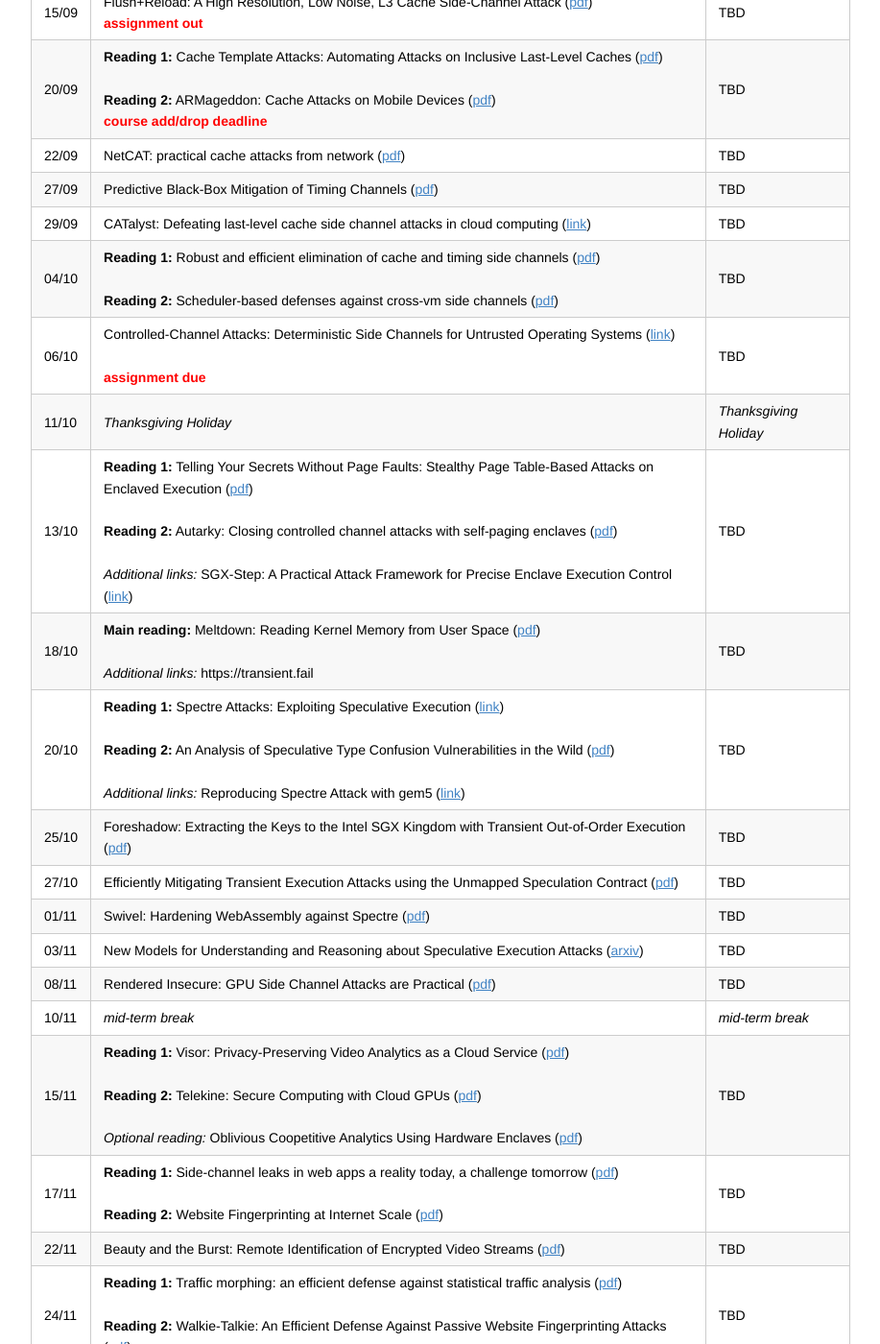
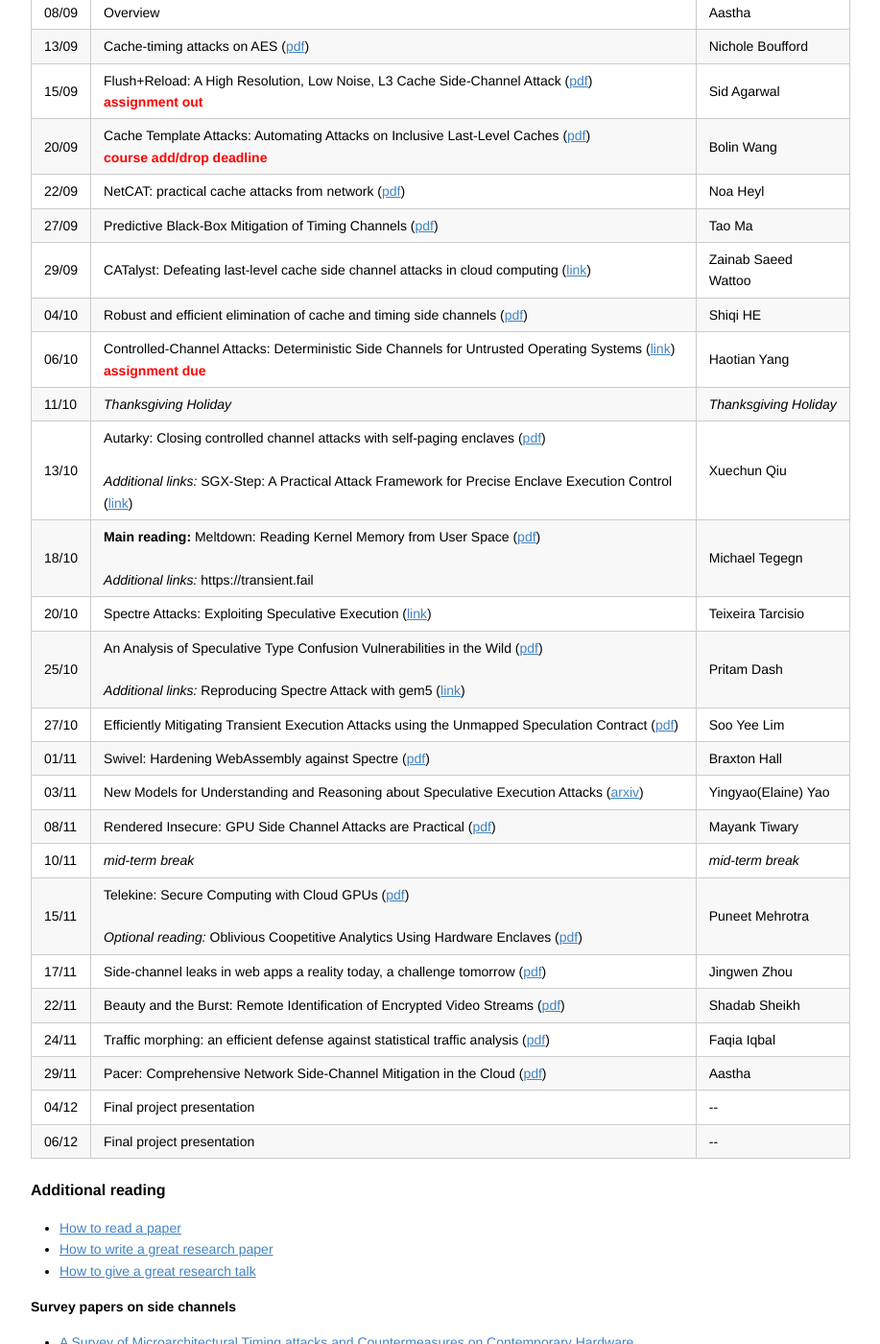
Before and after one commit to aasthakm/aasthakm.github.io, a Jekyll site: the page courses/cpsc538m.html, which Jekyll copies as it is, in a window 1280 px wide and 1400 px high, scrolled down 4304 px. Shown: the whole window at 96% size, without its empty margins (181-1098 px from the left). Built offline with Jekyll 4.4.1, drawn with Linux system fonts in a browser that asks for light colours; some of the changed text lies outside the part shown.

Commit message:
reading assignment

```diff
--- a/courses/cpsc538m.html
+++ b/courses/cpsc538m.html
@@ -613,42 +616,42 @@ Students can participate in discussions in class (in person or via the online ch
 <tr>
 <td>13/09</td>
 <td>Cache-timing attacks on AES (<a href="https://cr.yp.to/antiforgery/cachetiming-20050414.pdf">pdf</a>)</td>
-<td>TBD</td>
+<td>Nichole Boufford</td>
 </tr>
 <tr>
 <td>15/09</td>
 <td>Flush+Reload: A High Resolution, Low Noise, L3 Cache Side-Channel Attack (<a href="https://www.usenix.org/system/files/conference/usenixsecurity14/sec14-paper-yarom.pdf">pdf</a>)<br><span style="color:red"><strong>assignment out</strong></span></td>
-<td>TBD</td>
+<td>Sid Agarwal</td>
 </tr>
 <tr>
 <td>20/09</td>
-<td><strong>Reading 1:</strong> Cache Template Attacks: Automating Attacks on Inclusive Last-Level Caches (<a href="https://www.usenix.org/system/files/conference/usenixsecurity15/sec15-paper-gruss.pdf">pdf</a>)<br><br><strong>Reading 2:</strong> ARMageddon: Cache Attacks on Mobile Devices (<a href="https://www.usenix.org/system/files/conference/usenixsecurity16/sec16_paper_lipp.pdf">pdf</a>)<br><span style="color:red"><strong>course add/drop deadline</strong></span></td>
-<td>TBD</td>
+<td>Cache Template Attacks: Automating Attacks on Inclusive Last-Level Caches (<a href="https://www.usenix.org/system/files/conference/usenixsecurity15/sec15-paper-gruss.pdf">pdf</a>)<!--<br><br>**Reading 2:** ARMageddon: Cache Attacks on Mobile Devices ([pdf](https://www.usenix.org/system/files/conference/usenixsecurity16/sec16_paper_lipp.pdf))--><br><span style="color:red"><strong>course add/drop deadline</strong></span></td>
+<td>Bolin Wang</td>
 </tr>
 <tr>
 <td>22/09</td>
 <td>NetCAT: practical cache attacks from network (<a href="https://download.vusec.net/papers/netcat_sp20.pdf">pdf</a>)</td>
-<td>TBD</td>
+<td>Noa Heyl</td>
 </tr>
 <tr>
 <td>27/09</td>
 <td>Predictive Black-Box Mitigation of Timing Channels (<a href="https://www.cs.cornell.edu/andru/papers/ccs10.pdf">pdf</a>)</td>
-<td>TBD</td>
+<td>Tao Ma</td>
 </tr>
 <tr>
 <td>29/09</td>
 <td>CATalyst: Defeating last-level cache side channel attacks in cloud computing (<a href="https://ieeexplore.ieee.org/document/7446082">link</a>)</td>
-<td>TBD</td>
+<td>Zainab Saeed Wattoo</td>
 </tr>
 <tr>
 <td>04/10</td>
-<td><strong>Reading 1:</strong> Robust and efficient elimination of cache and timing side channels (<a href="https://arxiv.org/pdf/1506.00189.pdf">pdf</a>)<br><br><strong>Reading 2:</strong> Scheduler-based defenses against cross-vm side channels (<a href="https://www.usenix.org/system/files/conference/usenixsecurity14/sec14-paper-varadarajan.pdf">pdf</a>)</td>
-<td>TBD</td>
+<td>Robust and efficient elimination of cache and timing side channels (<a href="https://arxiv.org/pdf/1506.00189.pdf">pdf</a>)<!--<br><br>**Reading 2:** Scheduler-based defenses against cross-vm side channels ([pdf](https://www.usenix.org/system/files/conference/usenixsecurity14/sec14-paper-varadarajan.pdf))--></td>
+<td>Shiqi HE</td>
 </tr>
 <tr>
 <td>06/10</td>
-<td>Controlled-Channel Attacks: Deterministic Side Channels for Untrusted Operating Systems (<a href="https://ieeexplore.ieee.org/stamp/stamp.jsp?tp=&amp;arnumber=7163052">link</a>)<br><br><span style="color:red"><strong>assignment due</strong></span></td>
-<td>TBD</td>
+<td>Controlled-Channel Attacks: Deterministic Side Channels for Untrusted Operating Systems (<a href="https://ieeexplore.ieee.org/stamp/stamp.jsp?tp=&amp;arnumber=7163052">link</a>)<br><span style="color:red"><strong>assignment due</strong></span></td>
+<td>Haotian Yang</td>
 </tr>
 <tr>
 <td>11/10</td>
@@ -657,43 +660,43 @@ Students can participate in discussions in class (in person or via the online ch
 </tr>
 <tr>
 <td>13/10</td>
-<td><strong>Reading 1:</strong> Telling Your Secrets Without Page Faults: Stealthy Page Table-Based Attacks on Enclaved Execution (<a href="https://www.usenix.org/system/files/conference/usenixsecurity17/sec17-van_bulck.pdf">pdf</a>)<br><br><strong>Reading 2:</strong> Autarky: Closing controlled channel attacks with self-paging enclaves (<a href="https://ieeexplore.ieee.org/abstract/document/9505138">pdf</a>)<br><br><em>Additional links:</em> SGX-Step: A Practical Attack Framework for Precise Enclave Execution Control (<a href="https://github.com/jovanbulck/sgx-step">link</a>)</td>
-<td>TBD</td>
+<td><!--**Reading 1:** Telling Your Secrets Without Page Faults: Stealthy Page Table-Based Attacks on Enclaved Execution ([pdf](https://www.usenix.org/system/files/conference/usenixsecurity17/sec17-van_bulck.pdf))<br><br>**Reading 2:** -->Autarky: Closing controlled channel attacks with self-paging enclaves (<a href="https://www.microsoft.com/en-us/research/uploads/prod/2020/04/autarky-eurosys20.pdf">pdf</a>)<br><br><em>Additional links:</em> SGX-Step: A Practical Attack Framework for Precise Enclave Execution Control (<a href="https://github.com/jovanbulck/sgx-step">link</a>)</td>
+<td>Xuechun Qiu</td>
 </tr>
 <tr>
 <td>18/10</td>
 <td><strong>Main reading:</strong> Meltdown: Reading Kernel Memory from User Space (<a href="https://www.usenix.org/system/files/conference/usenixsecurity18/sec18-lipp.pdf">pdf</a>)<br><br><em>Additional links:</em> https://transient.fail</td>
-<td>TBD</td>
+<td>Michael Tegegn</td>
 </tr>
 <tr>
 <td>20/10</td>
-<td><strong>Reading 1:</strong> Spectre Attacks: Exploiting Speculative Execution (<a href="https://ieeexplore.ieee.org/stamp/stamp.jsp?tp=&amp;arnumber=8835233">link</a>)<br><br><strong>Reading 2:</strong> An Analysis of Speculative Type Confusion Vulnerabilities in the Wild (<a href="https://www.usenix.org/system/files/sec21summer_kirzner.pdf">pdf</a>)<br><br><em>Additional links:</em> Reproducing Spectre Attack with gem5 (<a href="https://pierreay.github.io/reproduce-spectre-gem5/">link</a>)</td>
-<td>TBD</td>
+<td>Spectre Attacks: Exploiting Speculative Execution (<a href="https://ieeexplore.ieee.org/stamp/stamp.jsp?tp=&amp;arnumber=8835233">link</a>)<!--<br>Foreshadow: Extracting the Keys to the Intel SGX Kingdom with Transient Out-of-Order Execution ([pdf](https://cseweb.ucsd.edu/~dstefan/cse227-fall18/papers/van-bulck:foreshadow.pdf))--></td>
+<td>Teixeira Tarcisio</td>
 </tr>
 <tr>
 <td>25/10</td>
-<td>Foreshadow: Extracting the Keys to the Intel SGX Kingdom with Transient Out-of-Order Execution (<a href="https://cseweb.ucsd.edu/%7Edstefan/cse227-fall18/papers/van-bulck:foreshadow.pdf">pdf</a>)</td>
-<td>TBD</td>
+<td><!--**Reading 1:** Spectre Attacks: Exploiting Speculative Execution ([link](https://ieeexplore.ieee.org/stamp/stamp.jsp?tp=&arnumber=8835233))<br><br>**Reading 2:** -->An Analysis of Speculative Type Confusion Vulnerabilities in the Wild (<a href="https://www.usenix.org/system/files/sec21summer_kirzner.pdf">pdf</a>)<br><br><em>Additional links:</em> Reproducing Spectre Attack with gem5 (<a href="https://pierreay.github.io/reproduce-spectre-gem5/">link</a>)</td>
+<td>Pritam Dash</td>
 </tr>
 <tr>
 <td>27/10</td>
 <td>Efficiently Mitigating Transient Execution Attacks using the Unmapped Speculation Contract (<a href="https://www.usenix.org/system/files/osdi20-behrens.pdf">pdf</a>)</td>
-<td>TBD</td>
+<td>Soo Yee Lim</td>
 </tr>
 <tr>
 <td>01/11</td>
 <td>Swivel: Hardening WebAssembly against Spectre (<a href="https://cseweb.ucsd.edu/%7Edstefan/pubs/narayan:2021:swivel.pdf">pdf</a>)</td>
-<td>TBD</td>
+<td>Braxton Hall</td>
 </tr>
 <tr>
 <td>03/11</td>
 <td>New Models for Understanding and Reasoning about Speculative Execution Attacks (<a href="https://arxiv.org/pdf/2009.07998.pdf">arxiv</a>)</td>
-<td>TBD</td>
+<td>Yingyao(Elaine) Yao</td>
 </tr>
 <tr>
 <td>08/11</td>
 <td>Rendered Insecure: GPU Side Channel Attacks are Practical (<a href="https://www.cs.ucr.edu/%7Ezhiyunq/pub/ccs18_gpu_side_channel.pdf">pdf</a>)</td>
-<td>TBD</td>
+<td>Mayank Tiwary</td>
 </tr>
 <tr>
 <td>10/11</td>
@@ -702,28 +705,38 @@ Students can participate in discussions in class (in person or via the online ch
 </tr>
 <tr>
 <td>15/11</td>
-<td><strong>Reading 1:</strong> Visor: Privacy-Preserving Video Analytics as a Cloud Service (<a href="https://www.usenix.org/system/files/sec20-poddar.pdf">pdf</a>)<br><br><strong>Reading 2:</strong> Telekine: Secure Computing with Cloud GPUs (<a href="https://www.usenix.org/system/files/nsdi20-paper-hunt.pdf">pdf</a>)<br><br><em>Optional reading:</em> Oblivious Coopetitive Analytics Using Hardware Enclaves (<a href="https://dl.acm.org/doi/pdf/10.1145/3342195.3387552">pdf</a>)</td>
-<td>TBD</td>
+<td><!--**Reading 1:** Visor: Privacy-Preserving Video Analytics as a Cloud Service ([pdf](https://www.usenix.org/system/files/sec20-poddar.pdf))<br><br>**Reading 2:** -->Telekine: Secure Computing with Cloud GPUs (<a href="https://www.usenix.org/system/files/nsdi20-paper-hunt.pdf">pdf</a>)<br><br><em>Optional reading:</em> Oblivious Coopetitive Analytics Using Hardware Enclaves (<a href="https://dl.acm.org/doi/pdf/10.1145/3342195.3387552">pdf</a>)</td>
+<td>Puneet Mehrotra</td>
 </tr>
 <tr>
 <td>17/11</td>
-<td><strong>Reading 1:</strong> Side-channel leaks in web apps a reality today, a challenge tomorrow (<a href="https://www.microsoft.com/en-us/research/wp-content/uploads/2016/02/WebAppSideChannel-final.pdf">pdf</a>)<br><br><strong>Reading 2:</strong> Website Fingerprinting at Internet Scale (<a href="https://nymity.ch/tor-dns/pdf/Panchenko2016a.pdf">pdf</a>)</td>
-<td>TBD</td>
+<td>Side-channel leaks in web apps a reality today, a challenge tomorrow (<a href="https://www.microsoft.com/en-us/research/wp-content/uploads/2016/02/WebAppSideChannel-final.pdf">pdf</a>)<!--<br><br>**Reading 2:** Website Fingerprinting at Internet Scale ([pdf](https://nymity.ch/tor-dns/pdf/Panchenko2016a.pdf))--></td>
+<td>Jingwen Zhou</td>
 </tr>
 <tr>
 <td>22/11</td>
 <td>Beauty and the Burst: Remote Identification of Encrypted Video Streams (<a href="https://www.usenix.org/system/files/conference/usenixsecurity17/sec17-schuster.pdf">pdf</a>)</td>
-<td>TBD</td>
+<td>Shadab Sheikh</td>
 </tr>
 <tr>
 <td>24/11</td>
-<td><strong>Reading 1:</strong> Traffic morphing: an efficient defense against statistical traffic analysis (<a href="https://www.ndss-symposium.org/wp-content/uploads/2017/09/wright.pdf">pdf</a>)<br><br><strong>Reading 2:</strong> Walkie-Talkie: An Efficient Defense Against Passive Website Fingerprinting Attacks (<a href="https://www.usenix.org/system/files/conference/usenixsecurity17/sec17-wang-tao.pdf">pdf</a>)</td>
-<td>TBD</td>
+<td>Traffic morphing: an efficient defense against statistical traffic analysis (<a href="https://www.ndss-symposium.org/wp-content/uploads/2017/09/wright.pdf">pdf</a>)<!--<br><br>**Reading 2:** Walkie-Talkie: An Efficient Defense Against Passive Website Fingerprinting Attacks ([pdf](https://www.usenix.org/system/files/conference/usenixsecurity17/sec17-wang-tao.pdf)) --></td>
+<td>Faqia Iqbal</td>
 </tr>
 <tr>
 <td>29/11</td>
 <td>Pacer: Comprehensive Network Side-Channel Mitigation in the Cloud (<a href="https://arxiv.org/pdf/1908.11568.pdf">pdf</a>)</td>
-<td>TBD</td>
+<td>Aastha</td>
+</tr>
+<tr>
+<td>04/12</td>
+<td>Final project presentation</td>
+<td>--</td>
+</tr>
+<tr>
+<td>06/12</td>
+<td>Final project presentation</td>
+<td>--</td>
 </tr>
 </tbody>
 </table>
```
Also changed, not shown: other parts of courses/cpsc538m.html (+6 -0 lines).
